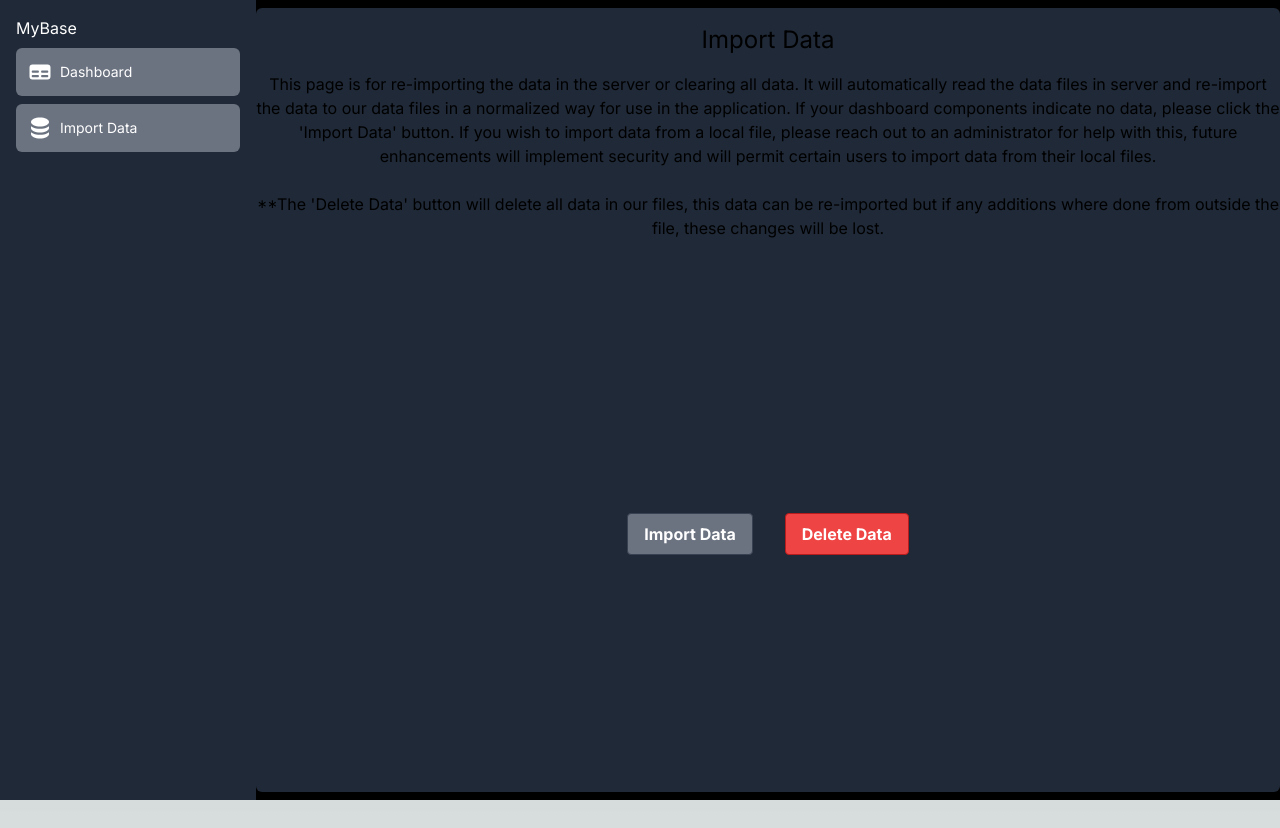
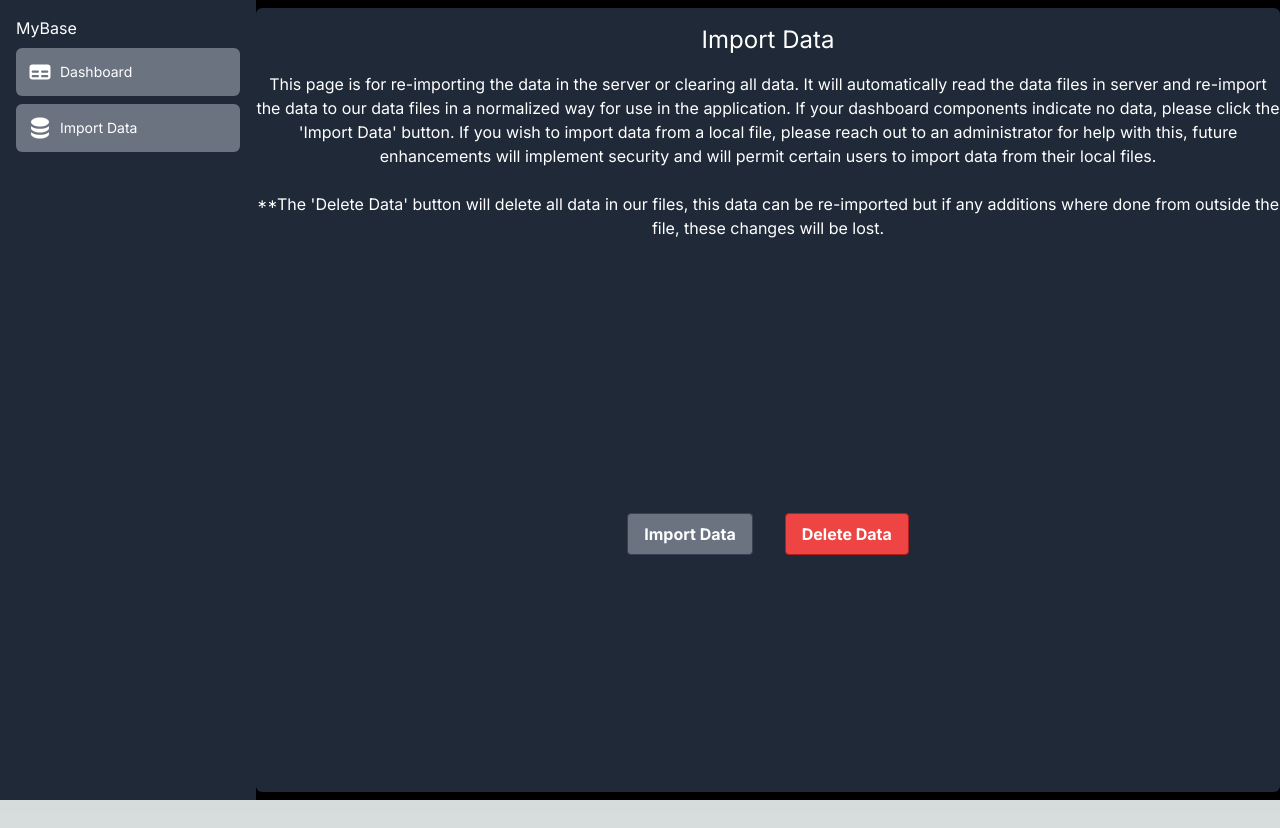
Before and after one commit to eddieg037/BaseNextJs, a Next.js app: page /import in a window 1280 px wide. Built offline with nearby package versions, Linux system fonts and the light colour scheme; no server answers.

Commit message:
More styling changes

```diff
--- a/app/import/page.tsx
+++ b/app/import/page.tsx
@@ -44,7 +44,7 @@ export default function Dashboard() {
   }
 
   return (
-    <div className="w-full container mx-auto my-2 bg-gray-800 rounded-md">
+    <div className="w-full container mx-auto my-2 bg-gray-800 rounded-md text-white">
       <div className="text-center pt-4">
         <h1 className="text-2xl mb-4">Import Data</h1>
         <p>
```
